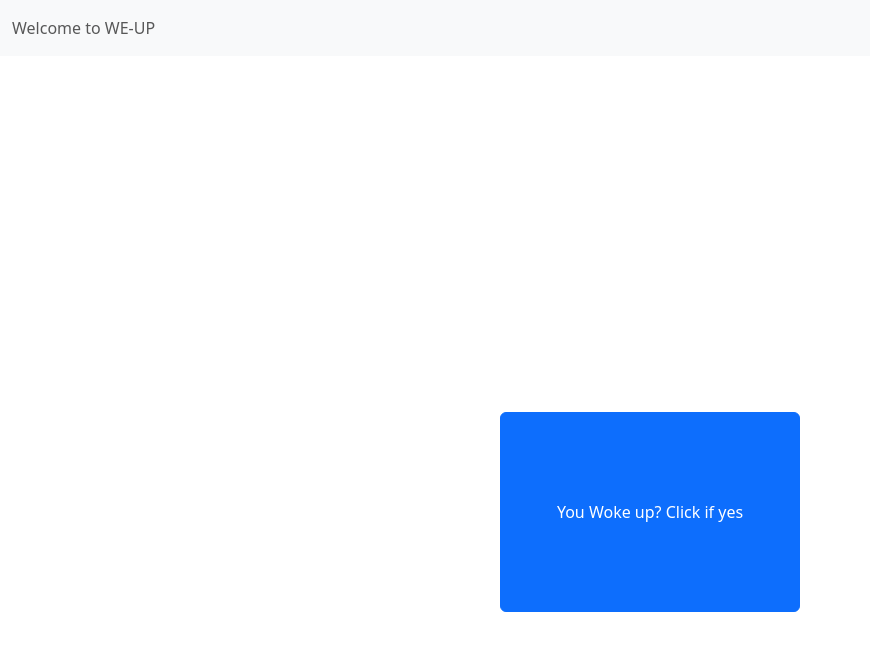
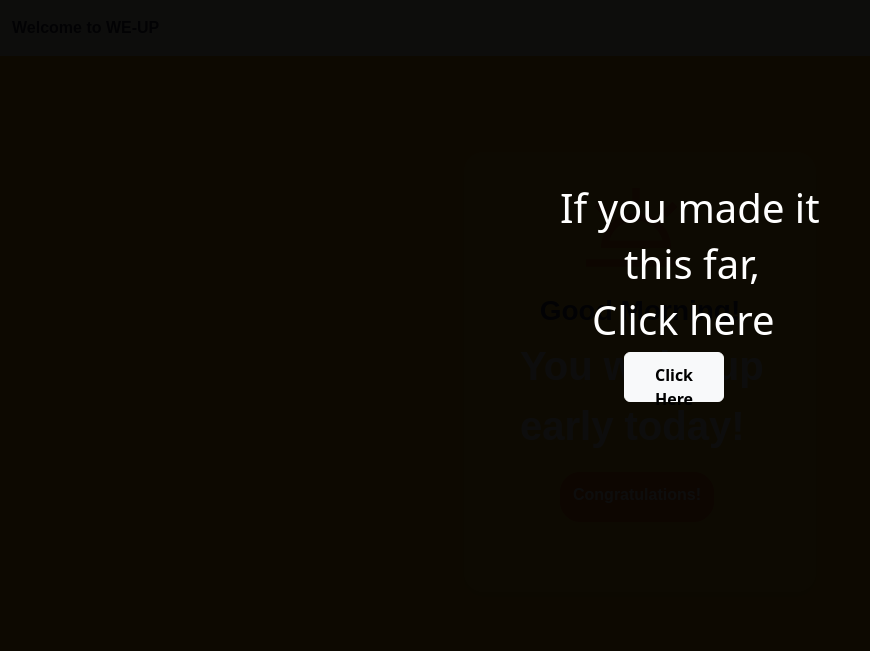
Before and after one commit to junecodes767/WE-UP, a Flask app: page / in a window 1280 px wide. Shown: the top 651 px of the page, without its empty margins (0-870 px from the left). Run offline with Flask 3, Linux system fonts and the light colour scheme.

Commit message:
- completely change the ui - add the sun icon - add card from bootstrap - add the mustard color etc...

```diff
--- a/static/css/styles.css
+++ b/static/css/styles.css
@@ -1,3 +1,7 @@
 body{
-    background-color: #FFCE1B;
+    background-color: #F8B620 !important;
 }
+
+.popup h1{
+    color: white;
+}
--- a/static/scripts/script.js
+++ b/static/scripts/script.js
@@ -38,7 +38,15 @@ document.addEventListener("DOMContentLoaded", function() {
         var success_audio = document.getElementById("audio");
         success_audio.play().catch(console.error);
         button.style.visibility="hidden"
-        ballon_animation()
+        black_film = document.querySelector('.black-film')
+        black_film.style.visibility = "hidden"
+        pop_up = document.querySelectorAll('.b-text')
+        pop_up.forEach((text)=>{
+                text.style.visibility = "hidden"
+        }
+        )
+
+        // ballon_animation()
     }
 });
 //  window.addEventListener("load", () => {
--- a/templates/index.html
+++ b/templates/index.html
@@ -1,28 +1,66 @@
 <!DOCTYPE html>
 <html lang="en">
+
 <head>
     <meta charset="UTF-8">
     <meta name="viewport" content="width=device-width, initial-scale=1.0">
     <title>WE ME UP</title>
+    <link rel="stylesheet"
+        href="https://fonts.googleapis.com/css2?family=Material+Symbols+Outlined:opsz,wght,FILL,GRAD@24,400,0,0&icon_names=wb_twilight" />
     <link rel="stylesheet" href="{{url_for('static', filename='css/styles.css')}}">
-    <link href="https://cdn.jsdelivr.net/npm/bootstrap@5.3.7/dist/css/bootstrap.min.css" rel="stylesheet" integrity="sha384-LN+7fdVzj6u52u30Kp6M/trliBMCMKTyK833zpbD+pXdCLuTusPj697FH4R/5mcr" crossorigin="anonymous">
+    <link href="https://cdn.jsdelivr.net/npm/bootstrap@5.3.7/dist/css/bootstrap.min.css" rel="stylesheet"
+        integrity="sha384-LN+7fdVzj6u52u30Kp6M/trliBMCMKTyK833zpbD+pXdCLuTusPj697FH4R/5mcr" crossorigin="anonymous">
 </head>
+
 <body>
 
-    <nav class="navbar bg-body-tertiary">
+    <nav class="navbar bg-body-tertiary" style="background-color: #FFF9E6 !important;">
         <div class="container-fluid">
-    <span class="navbar-text">
+            <span class="navbar-text" style="color: #2E2E4D;font-weight: bolder;font-family: sans-serif;">
                 Welcome to WE-UP
             </span>
         </div>
     </nav>
-    <h1 id="text" style="visibility: hidden; text-align: center; margin-top: 200px; z-index: 99999;">Congratulations </h1>
-    <button type="button" class="btn btn-primary" style="z-index: 9999;  padding: 10px;margin-left: 500px ; height: 200px; width: 300px; margin-top: 100px;" id="button">You Woke up? Click if yes</button>
+    <h1 id="text" style="visibility: hidden; text-align: center; margin-top: 200px; z-index: 99999;">Congratulations
+    </h1>
+    <div class="black-film"
+        style="position: fixed;z-index: 999;background-color: black; width: 200rem;height: 400rem; margin-top: -100rem;opacity: 0.95;">
 
-    <audio id="audio" >
+
+    </div>
+    <div class="pop-up" style="position: fixed; z-index: 9999; ">
+
+        <h1  class="b-text"  style="color: white; margin-left: 35rem;margin-top: -8rem;"> If you made it</h1>
+        <h1 class="b-text" style="color: white;margin-left: 39rem;">this far,</h1>
+        <h1 class="b-text" style="color: white;margin-left: 37rem;">Click here</h1>
+            <button type="button" class="btn btn-light"
+                style="padding: 10px;margin-left: 39rem ; height: 50px; width: 100px; font-weight: bold;margin-bottom: 4rem;"
+                id="button"> Click Here</button>
+        </div>
+    <audio id="audio">
         <source src="{{ url_for('static', filename ='audio/Success-Fanfare.mp3') }}" type="audio/mpeg">
     </audio>
-    <div id="container" style="position: relative; width: 500px;  left:50%; transform: translateX(-50%);">
+
+    <div class="card"
+        style="width: 22rem;height: 440px;margin-left: auto; margin-right: auto;margin-top: -10rem; background-color: #FBC636!important;box-shadow: 0 4px 8px rgba(0, 0, 0, 0.1);border: none;border-radius: 20px;">
+        <!-- <img src="..." class="card-img-top" alt="..."> -->
+        <div class="card-body">
+            <span class="material-symbols-outlined" style="font-size: 90pt;color: #F6721D; margin-left: 6rem;">
+                wb_twilight
+            </span>
+            <h3 class="card-title"
+                style="text-align: center;color: #2E2E4D;font-family: sans-serif;font-weight: bolder;">Good Morning!
+            </h3>
+
+            <p class="card-text"
+                style="color: white;font-size: 30pt;font-weight: bold;padding-left: 40px;font-family: sans-serif;">You
+                woke up early today!</p>
+            <a href="#" class="btn btn-primary"
+                style="background-color: #F37021 !important;border-color:  #F37021; font-family: sans-serif;margin-left: 5rem;height: 50px;font-weight: bold;border-radius: 20px;padding-top: 10px;">Congratulations!</a>
+        </div>
+
+    </div>
+    <!-- <div id="container" style="position: relative; width: 500px;  left:50%; transform: translateX(-50%);">
     {% for _ in range(20) %}
         {% set num = range(1, 800) | random | default(0) %}
         <img src="{{ url_for('static', filename='images/sticker_balloon.webp') }}"
@@ -31,7 +69,7 @@
              class="animate"
              style="position: absolute;visibility: hidden;">
     {% endfor %}
-</div>
+</div>    -->
 
 
     <script src="/static/scripts/script.js"></script>
```
Lines whose indentation alone changed are shown as unchanged.
